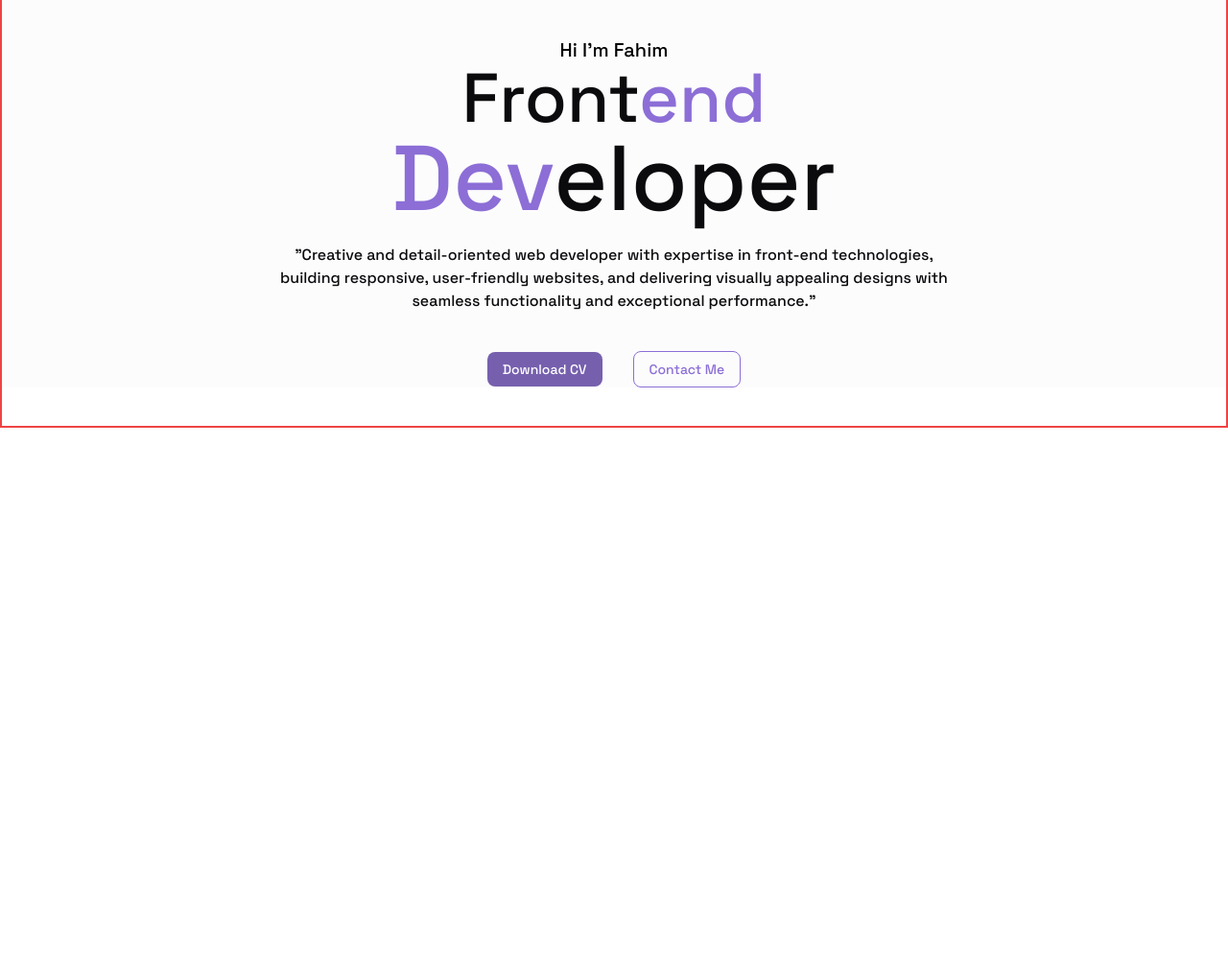
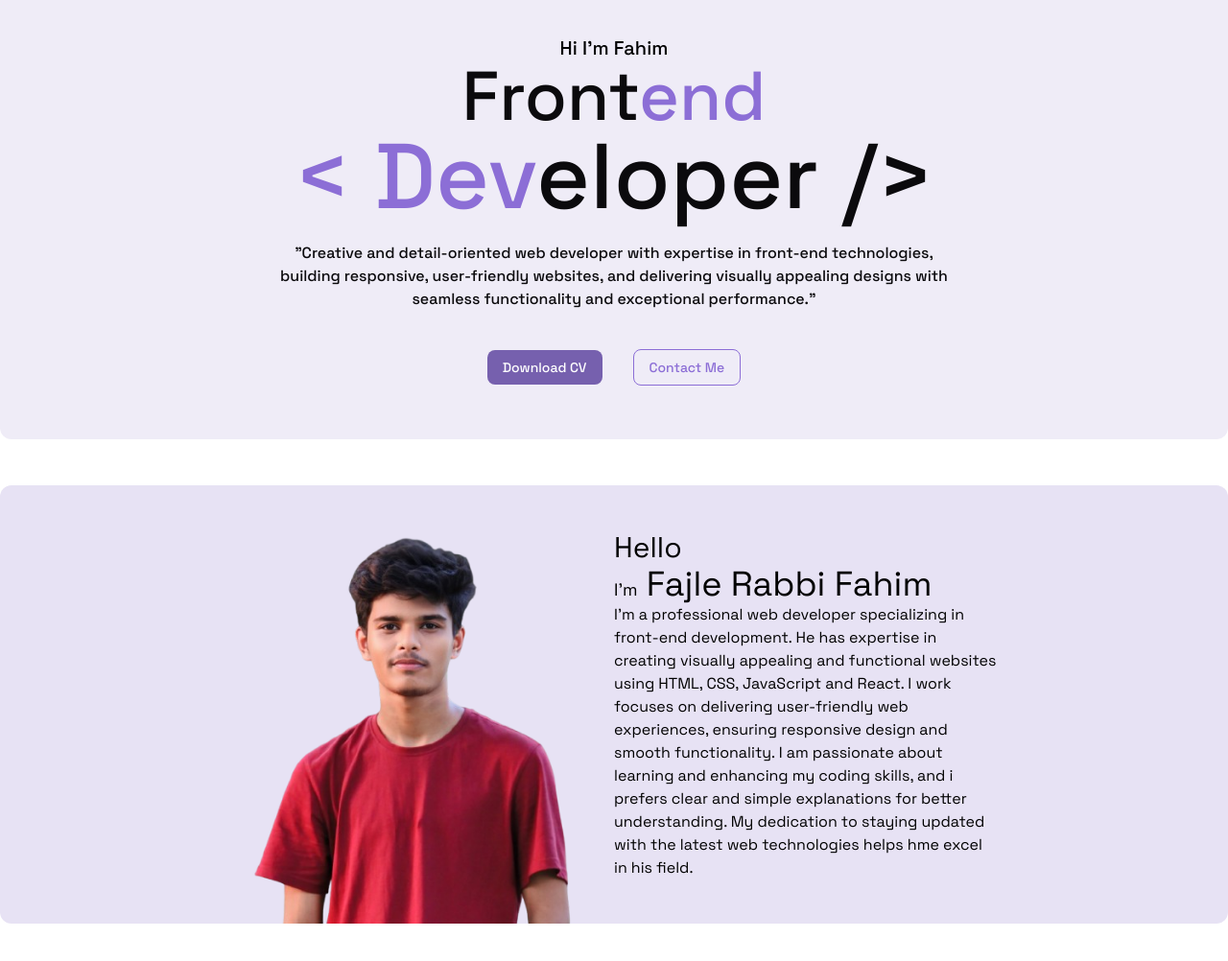
Before and after one commit to fajlerabbifahim/my-portfolio, a plain HTML site: page index.html in a window 1280 px wide. Shown: the part 160-1162 px from the top of the page at 96% size. Before the commit the page ends 800 px from the top, so only its background shows below. Drawn offline with nearby package versions, Linux system fonts and the light colour scheme.

Commit message:
about section added

```diff
--- a/index.html
+++ b/index.html
@@ -44,8 +44,8 @@
       }
     </style>
   </head>
-  <body class="pry-font container border border-2 border-red-500 mx-auto">
-    <header class="bg-color">
+  <body class="pry-font container mx-auto">
+    <header class="bg-[#efecf7] pb-4 rounded-xl">
       <!-- navbar section  -->
 
       <nav class="">
@@ -135,10 +135,10 @@
       >
         <h4 class="text-xl font-medium">Hi I'm Fahim</h4>
         <h1 class="text-6xl md:text-7xl font-medium text-color">
-          Front<span class="secondary-txt-color">end</span>
+          Front<span class="secondary-txt-color">end </span>
         </h1>
         <h1 class="text-7xl md:text-8xl font-medium text-color">
-          <span class="secondary-txt-color">Dev</span>eloper
+          <span class="secondary-txt-color"> < Dev</span>eloper />
         </h1>
         <p
           class="max-w-[700px] mt-5 text-color text-sm md:text-base font-medium"
@@ -166,7 +166,33 @@
         </div>
       </div>
     </header>
-    <main></main>
+    <main>
+      <!-- about me section  -->
+      <section class="bg-[#e7e2f4] my-12 rounded-xl">
+        <div class="flex justify-center items-center">
+          <div class="max-w-[400px]">
+            <img class="h-auto w-auto" src="image/fahimpng.png" alt="" />
+          </div>
+          <div class="max-w-[400px]">
+            <h1 class="text-3xl">Hello</h1>
+            <h1 class="text-4xl">
+              <span class="text-lg">I'm</span> Fajle Rabbi Fahim
+            </h1>
+            <p>
+              I'm a professional web developer specializing in front-end
+              development. He has expertise in creating visually appealing and
+              functional websites using HTML, CSS, JavaScript and React. I work
+              focuses on delivering user-friendly web experiences, ensuring
+              responsive design and smooth functionality. I am passionate about
+              learning and enhancing my coding skills, and i prefers clear and
+              simple explanations for better understanding. My dedication to
+              staying updated with the latest web technologies helps hme excel
+              in his field.
+            </p>
+          </div>
+        </div>
+      </section>
+    </main>
     <footer></footer>
   </body>
 </html>
```
Also changed, not shown: image/fahimpng.png (added).
